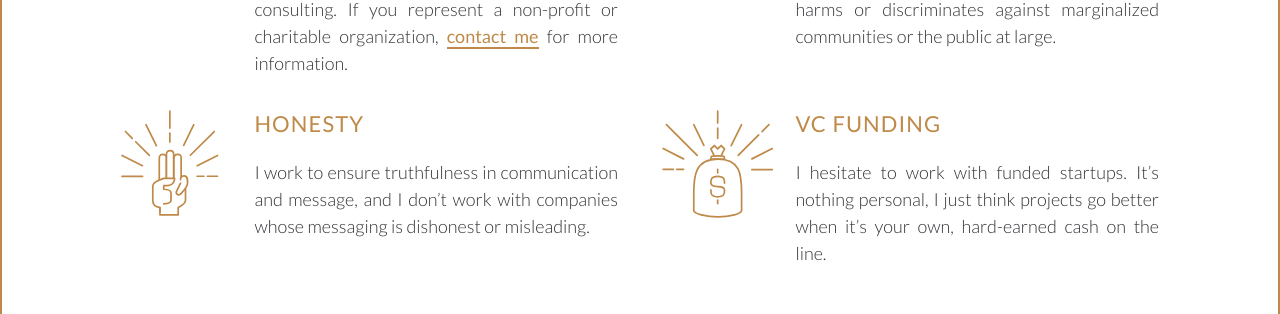
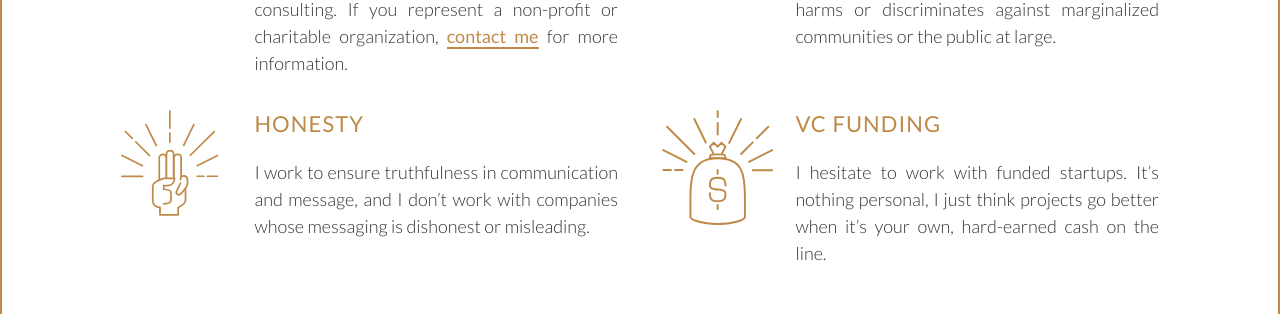
Before and after one commit to claxondesignco/claxondesignco.github.io, a Jekyll site: the page built from index.html, in a window 1280 px wide. Shown: the part 1308-1622 px from the top of the page. Built offline with Jekyll 4.4.1, drawn with Linux system fonts in a browser that asks for light colours.

Commit message:
Updated VC Funding icon

```diff
--- a/_includes/ethics.html
+++ b/_includes/ethics.html
@@ -40,7 +40,7 @@
 
     <section class="columns__section" id="vc-funding">
       <figure role="presentation">
-        <svg viewBox="0 0 326 316">
+        <svg viewBox="0 0 286 296">
           <use xlink:href="#vc-funding"></use>
         </svg>
       </figure>
```
Also changed, not shown: _includes/icons.svg, assets/images/icon_funding.svg.
